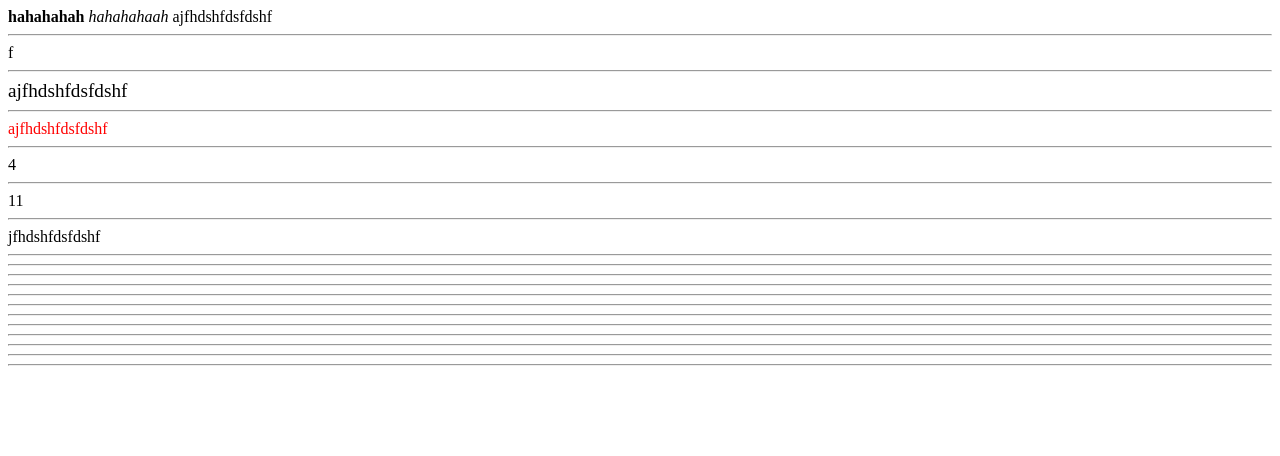
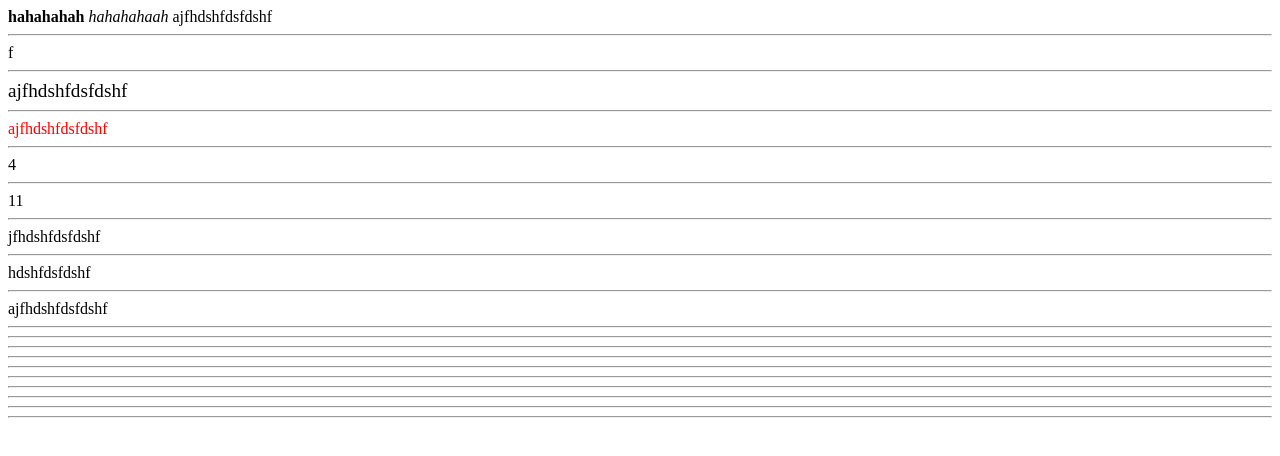
Before and after one commit to yexiuqing/js, a plain HTML site: page String--对象/string.html in a window 1280 px wide. Drawn offline with Linux system fonts and the light colour scheme.

Commit message:
update string

```diff
--- a/String--对象/string.html
+++ b/String--对象/string.html
@@ -23,7 +23,9 @@
 		document.write('<hr/>')
 		document.write(a.slice(1.4))
 		document.write('<hr/>')
+		document.write(a.substr(3))
 		document.write('<hr/>')
+		document.write(a.toLocaleLowerCase())
 		document.write('<hr/>')
 		document.write('<hr/>')
 		document.write('<hr/>')
```
